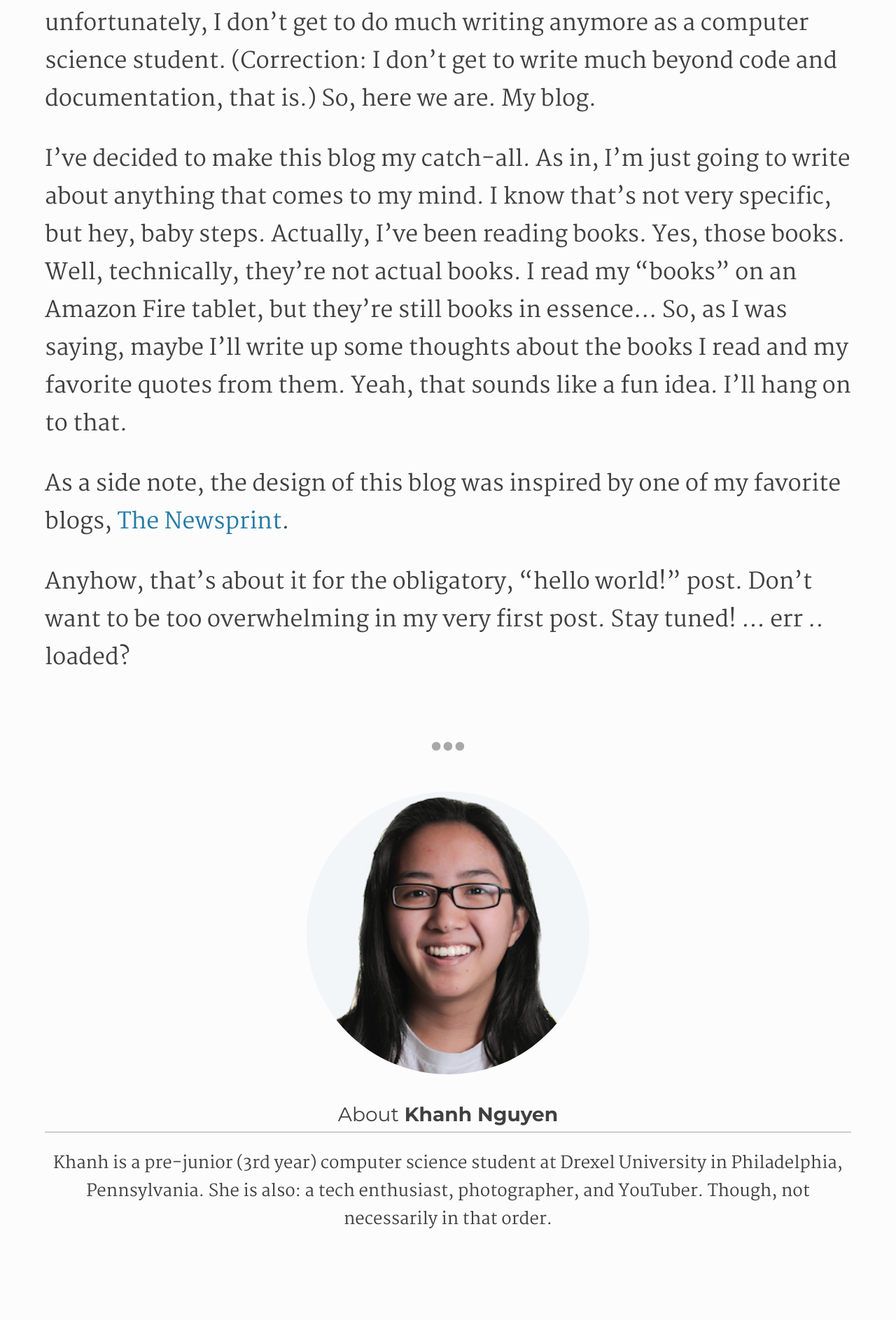
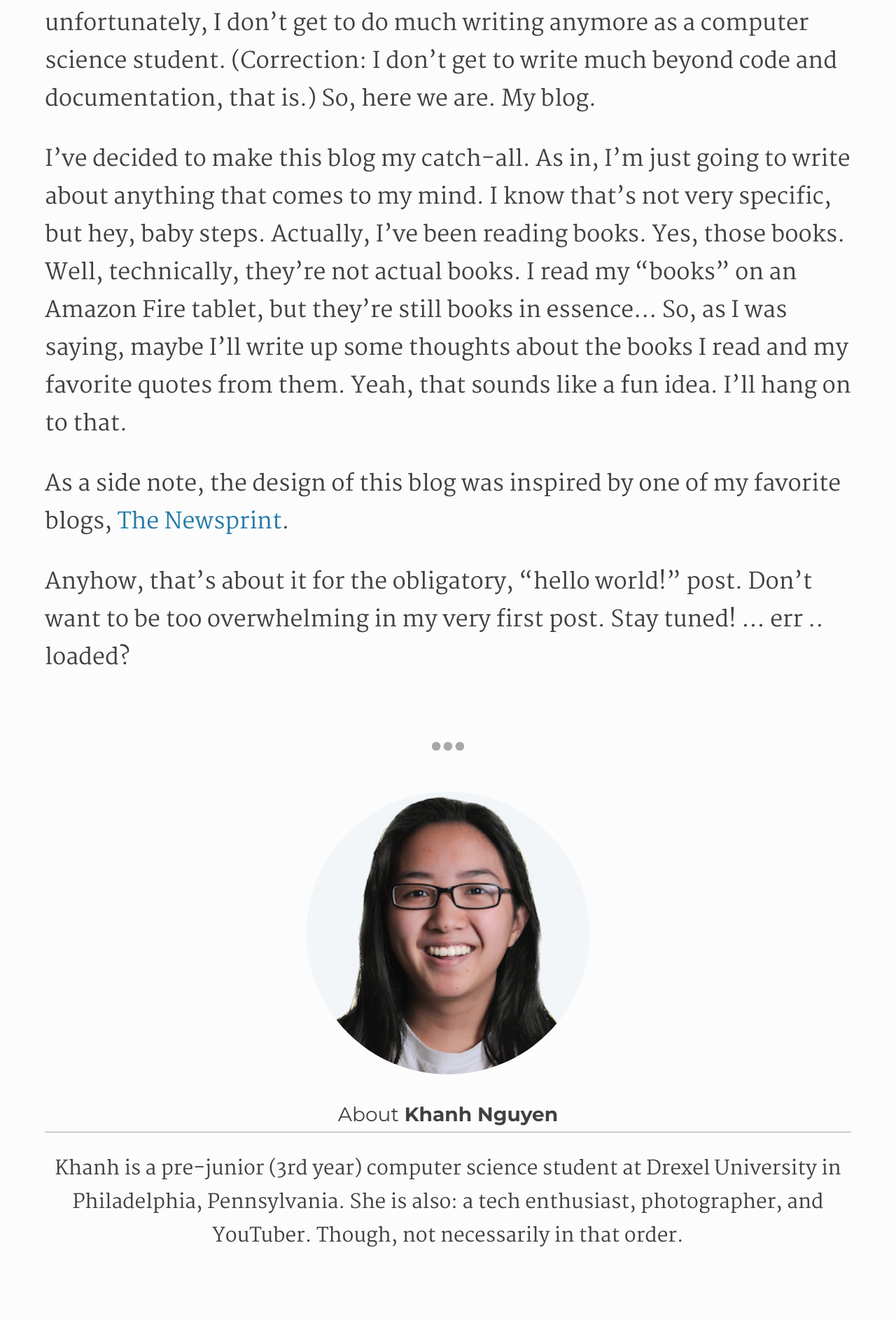
Before and after one commit to khanhnwin/khanhnwin.github.io, a Jekyll site: the page built from _posts/2016-11-23-hello-world.md, in a window 1280 px wide. Shown: the part 708-2594 px from the top of the page at 70% size. Built offline with Jekyll 4.4.1, drawn with Linux system fonts in a browser that asks for light colours; nearby versions of some CDN libraries; before the commit the page ends 2566 px from its top, so only the background shows below that.

Commit message:
Increase post article bio font size

```diff
--- a/stylesheets/style.css
+++ b/stylesheets/style.css
@@ -372,7 +372,7 @@ nav ul li {
 
 @media screen and (max-device-width: 800px) {
   .post_page .article_bio .summary p {
-    font-size: 1.5rem;
+    font-size: 1.75rem;
   }
 }
 
--- a/stylesheets/style.sass
+++ b/stylesheets/style.sass
@@ -291,7 +291,7 @@ nav
 
           @media screen and (max-device-width: 800px)
 
-            font-size: 1.5rem
+            font-size: 1.75rem
 
     @media (max-width: 800px)
       .pic, .summary
```
